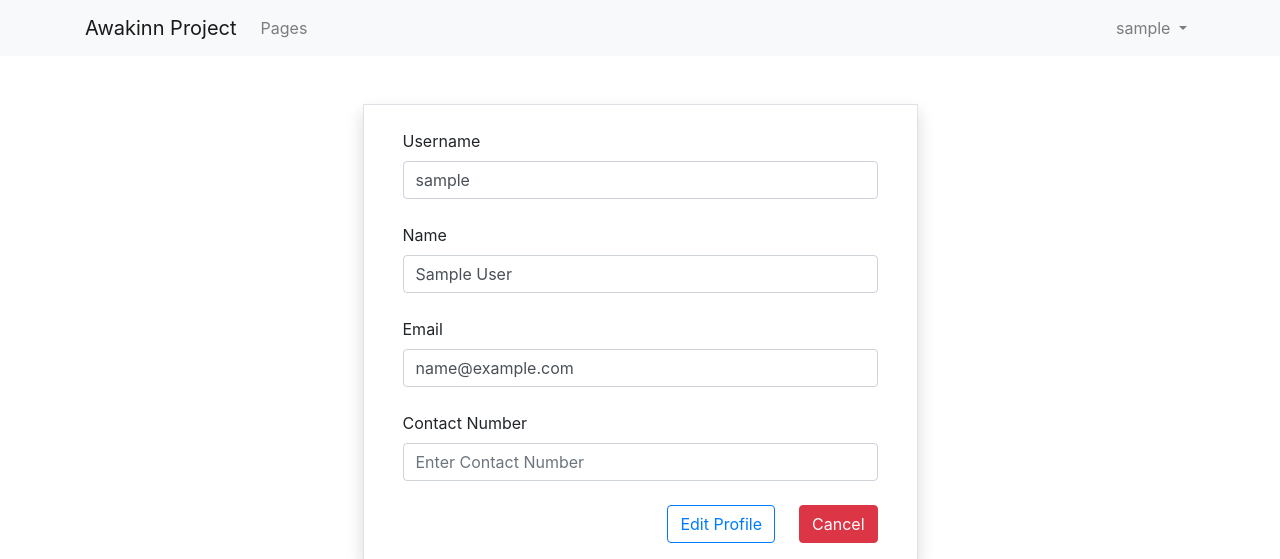
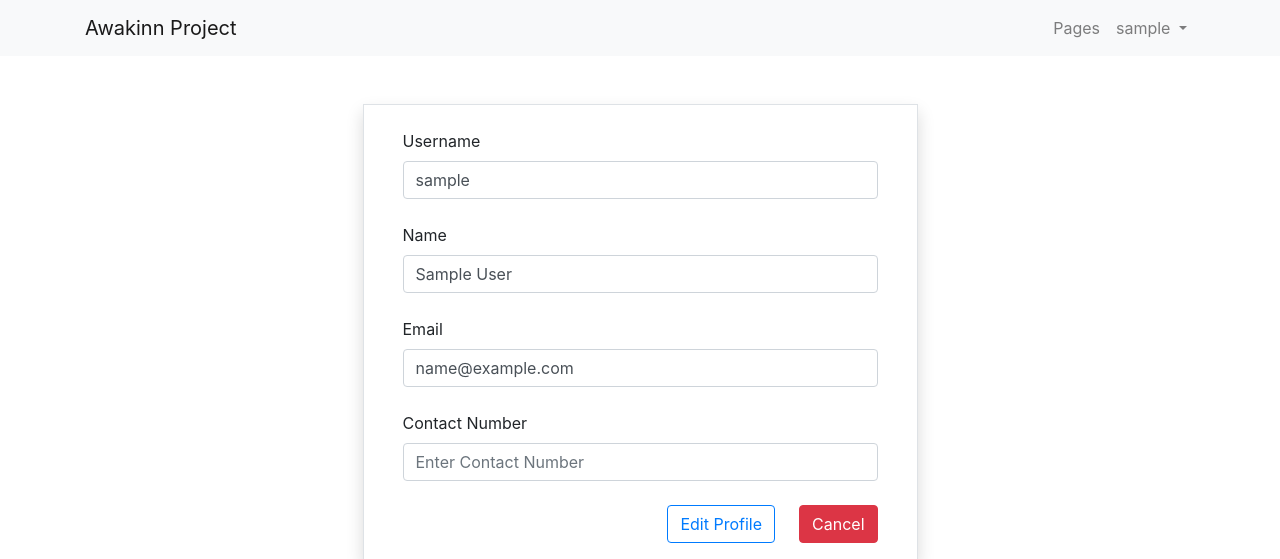
Before and after one commit to chiranjeev11/website_content_editor, a Flask app: page /admin/edit_profile in a window 1280 px wide. Shown: the top 559 px of the page. Run offline with Flask 2, Linux system fonts and the light colour scheme; the visitor is signed in with stand-in values (Sample User, id 1); data comes from the database, SQL or seed files in the repository; data that the repository does not hold is empty; some libraries are stand-ins or nearby versions.

Commit message:
did some ui changes

```diff
--- a/app/templates/base.html
+++ b/app/templates/base.html
@@ -29,16 +29,14 @@
 				<span class="navbar-toggler-icon"></span>
 			</button>
 			<div class="collapse navbar-collapse" id="navbarContent">
-				 <ul class="navbar-nav mr-auto">
-				 	{% if current_user.is_authenticated %}
-					<li class="nav-item">
-						<a class="nav-link" href="{{ url_for('pages') }}">Pages</a>
-					</li>
-					{% endif %}
+				 <ul class="navbar-nav">
 				</ul>
 
 				<ul class="navbar-nav ml-auto">
 					{% if current_user.is_authenticated %}
+					<li class="nav-item">
+						<a class="nav-link" href="{{ url_for('pages') }}">Pages</a>
+					</li>
 					<li class="nav-item dropdown">
 			        <a class="nav-link dropdown-toggle" href="#" id="navbarDropdown" role="button" data-toggle="dropdown" aria-haspopup="true" aria-expanded="false">
 			          {{ current_user.username }}
```
